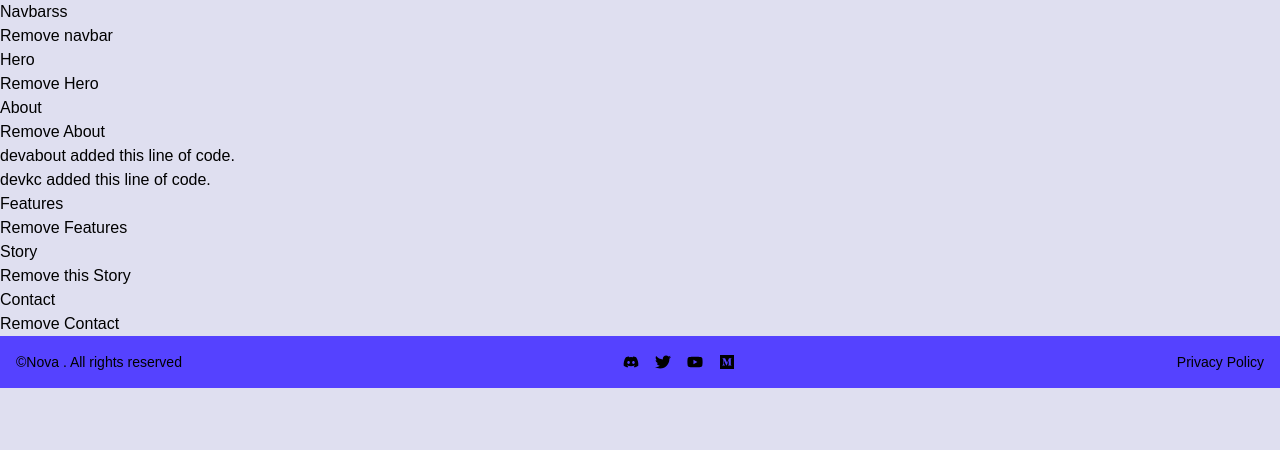
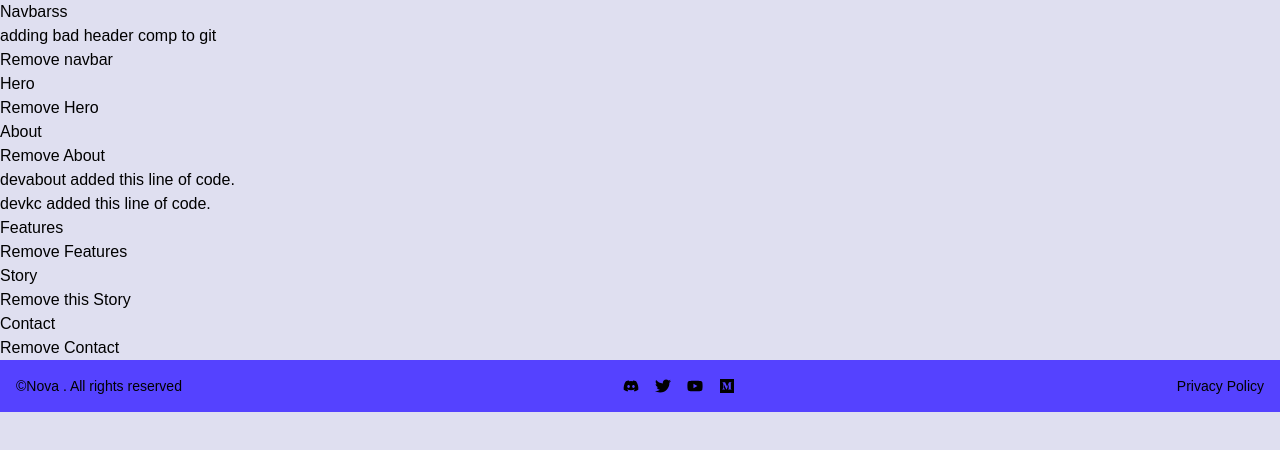
Before and after one commit to kinghennry/Brainwave-Landing-Page, a React (Vite) app: page / in a window 1280 px wide. Shown: the top 450 px of the page. Built offline with nearby package versions, Linux system fonts and the light colour scheme; a web font is replaced by a local one.

Commit message:
i just added omp hahahaha

```diff
--- a/src/App.jsx
+++ b/src/App.jsx
@@ -17,6 +17,7 @@ export default function App() {
       {/* <Story /> */}
       {/* <Contact /> */}
       <h1>Navbarss</h1>
+      <h1>adding bad header comp to git</h1>
       <p>Remove navbar</p>
       <h1>Hero</h1>
       <p>Remove Hero</p>
```
